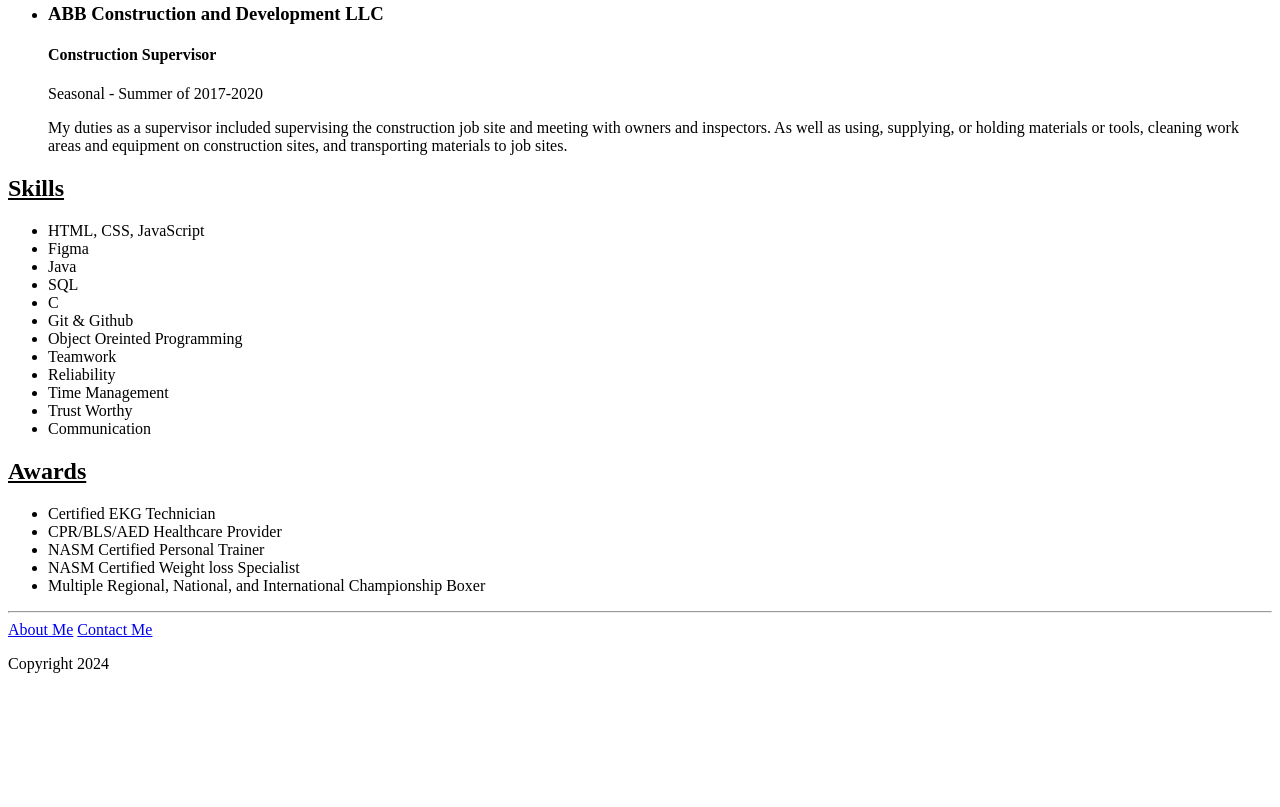
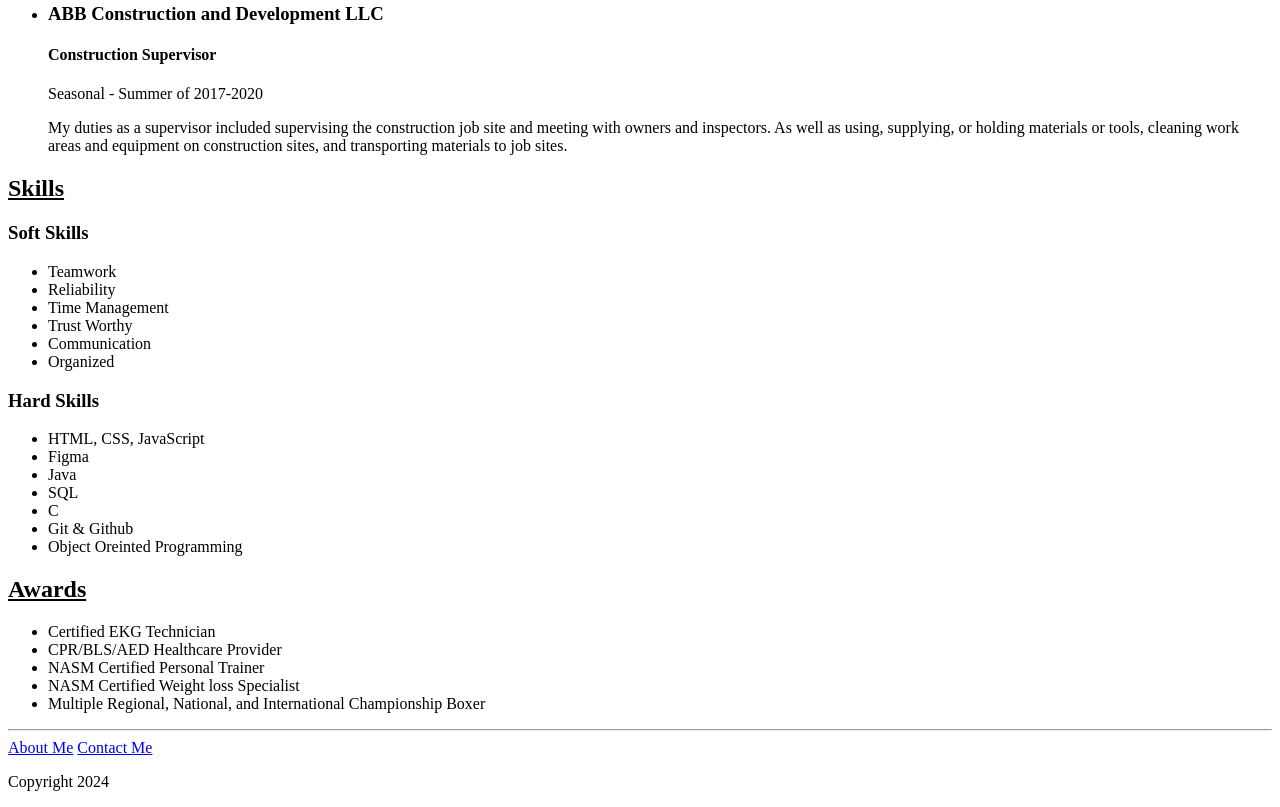
Before and after one commit to ZBrambo/Online-Resume, a plain HTML site: page index.html in a window 1280 px wide. Shown: the part 1249-2056 px from the top of the page. Before the commit the page ends 1938 px from the top, so only its background shows below. Drawn offline with Linux system fonts and the light colour scheme.

Commit message:
Update index.html
Added in the subsections of Soft and Hard skills to the Section Skills

```diff
--- a/index.html
+++ b/index.html
@@ -85,6 +85,16 @@
     </div>
     <div>
       <h2><u>Skills</u></h2>
+      <h3>Soft Skills</h3>
+      <ul>
+        <li>Teamwork</li>
+        <li>Reliability</li>
+        <li>Time Management</li>
+        <li>Trust Worthy</li>
+        <li>Communication</li>
+        <li>Organized</li>
+      </ul>
+      <h3>Hard Skills</h3>
       <ul>
         <li>HTML, CSS, JavaScript</li>
         <li>Figma</li>
@@ -93,11 +103,6 @@
         <li>C</li>
         <li>Git & Github</li>
         <li>Object Oreinted Programming</li>
-        <li>Teamwork</li>
-        <li>Reliability</li>
-        <li>Time Management</li>
-        <li>Trust Worthy</li>
-        <li>Communication</li>
       </ul>
     </div>
     <div>
```
